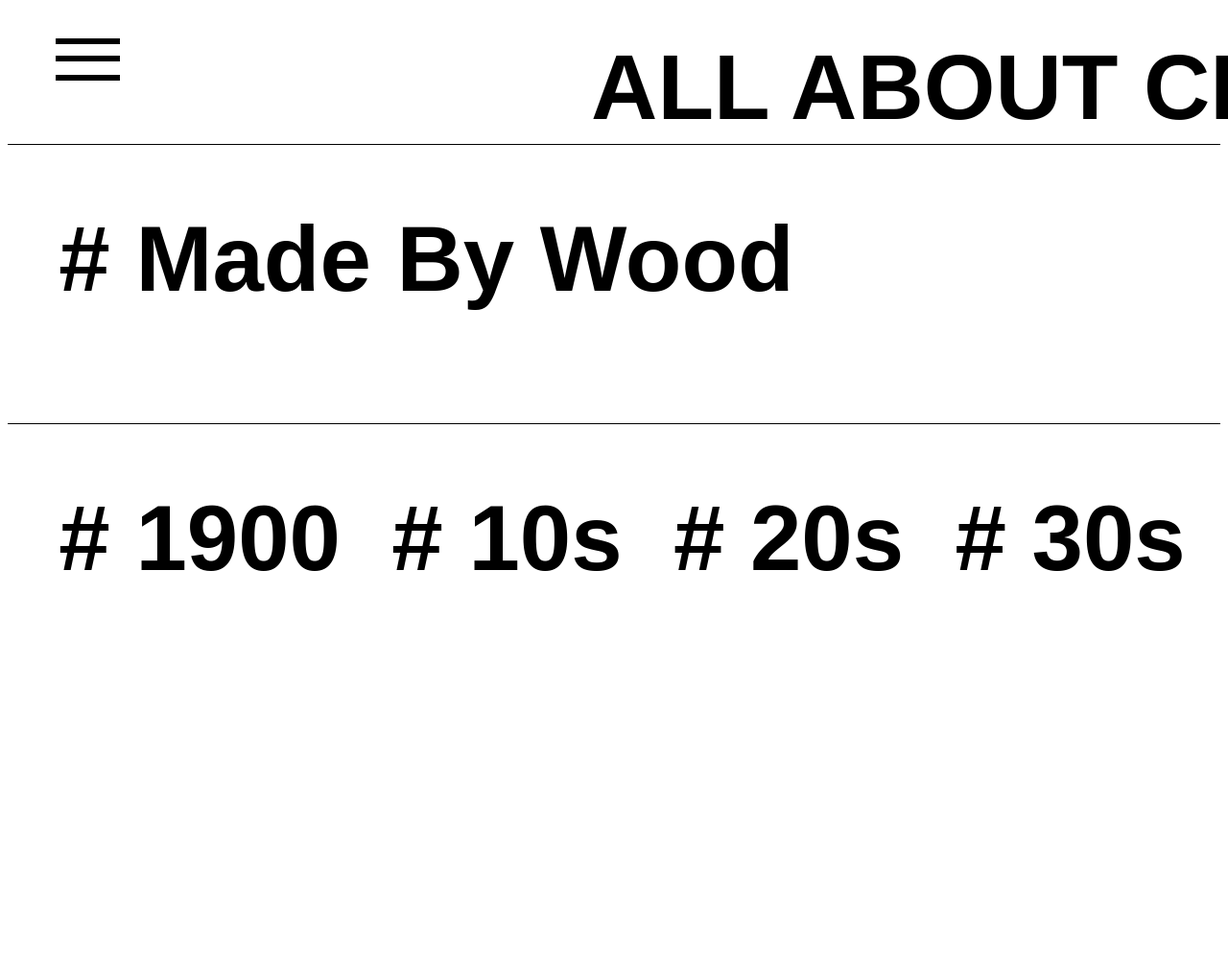
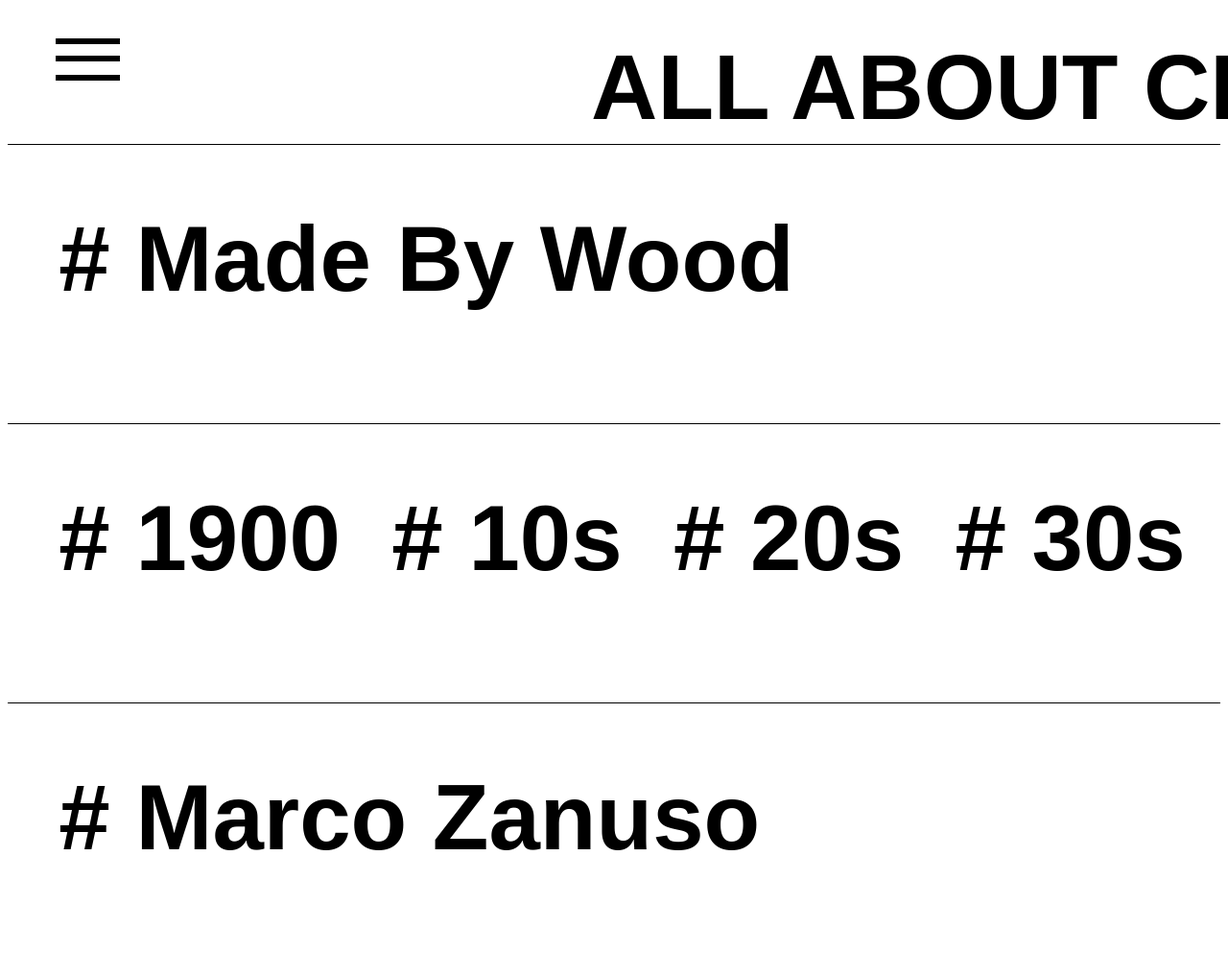
Before and after one commit to JIALIN-HUANG/ChairCollection, a plain HTML site: page index.html in a window 1280 px wide. Shown: the top 1016 px of the page at 96% size. Before the commit the page ends 800 px from the top, so only its background shows below. Drawn offline with Linux system fonts and the light colour scheme; no server answers.

Commit message:
upload to marco

```diff
--- a/index.html
+++ b/index.html
@@ -76,6 +76,12 @@
         </div>
     </div>
 
+    <div class="designers">
+        <div class="marco-container">
+            <h1> &nbsp; # Marco Zanuso</h1>
+        </div>
+    </div>
+
 
 </body>
 
--- a/main.js
+++ b/main.js
@@ -179,6 +179,15 @@ function consoleLogChairs() {
         //   document.querySelector(".twenty-container").appendChild(chairImage);
         // }
 
+        if (category == 'marco'){
+
+          //diplay wood image
+          var chairImage = document.createElement("img");
+          chairImage.classList.add('marco-image');
+          chairImage.src = chair.fields.chairImage[0].url;
+          document.querySelector(".marco-container").appendChild(chairImage);
+        }
+
       })
 
     });
--- a/style.css
+++ b/style.css
@@ -175,3 +175,28 @@ background: #FFFFFF;
     align-self: center;
     margin-left: 1rem;
 } */
+
+.designers{
+    position: relative;
+    font-size: 3rem;
+    font-family: Arial, Helvetica, sans-serif;
+    border-top: 1px solid;
+    display: flex;
+
+    overflow-x: auto;
+    overflow-y: hidden;
+    height: 280px;
+    white-space: nowrap;
+    margin-top: 10px;
+}
+
+.marco-image{
+    width: 200px;
+    height: auto;
+    align-self: center;
+    margin-left: 1rem;
+}
+
+.marco-container{
+    display: flex;
+}
```
